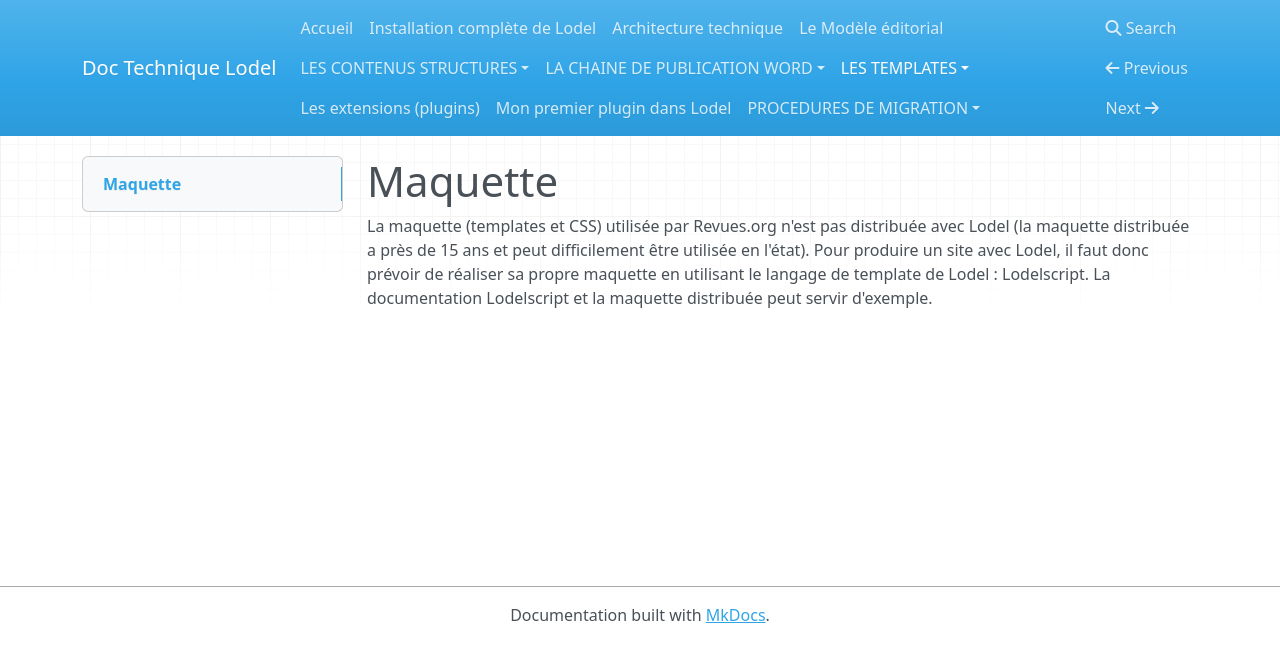
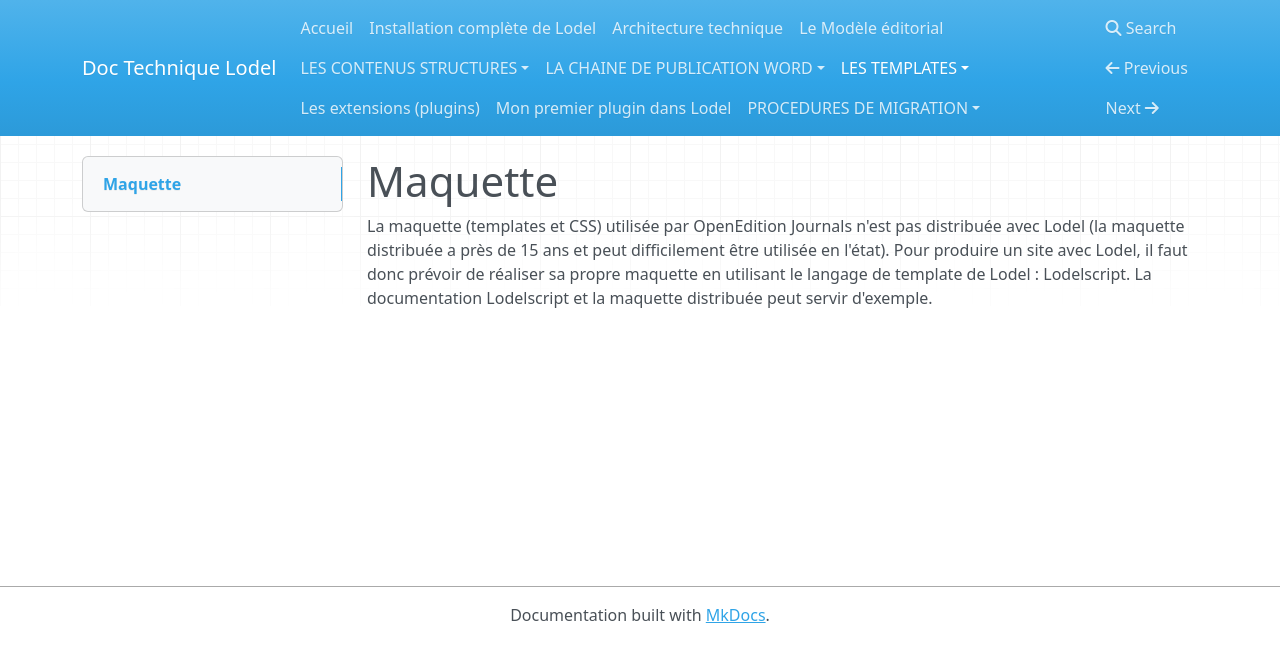
Before and after one commit to ValentinGeorgesDubost/Doc-Lodel, an MkDocs documentation site: the page built from docs/Les-templates/Templates.md, in a window 1280 px wide. Shown: the top 662 px of the page. Built offline with MkDocs 1.6.1, drawn with Linux system fonts in a browser that asks for light colours; nearby versions of some CDN libraries; old or Windows-style settings are respelled for this version of MkDocs.

Commit message:
Update Templates.md

```diff
--- a/docs/Les-templates/Templates.md
+++ b/docs/Les-templates/Templates.md
@@ -1,4 +1,4 @@
 Maquette
 ========
 
-La maquette (templates et CSS) utilisée par Revues.org n'est pas distribuée avec Lodel (la maquette distribuée a près de 15 ans et peut difficilement être utilisée en l'état). Pour produire un site avec Lodel, il faut donc prévoir de réaliser sa propre maquette en utilisant le langage de template de Lodel : Lodelscript. La documentation Lodelscript et la maquette distribuée peut servir d'exemple.
+La maquette (templates et CSS) utilisée par OpenEdition Journals n'est pas distribuée avec Lodel (la maquette distribuée a près de 15 ans et peut difficilement être utilisée en l'état). Pour produire un site avec Lodel, il faut donc prévoir de réaliser sa propre maquette en utilisant le langage de template de Lodel : Lodelscript. La documentation Lodelscript et la maquette distribuée peut servir d'exemple.
```
